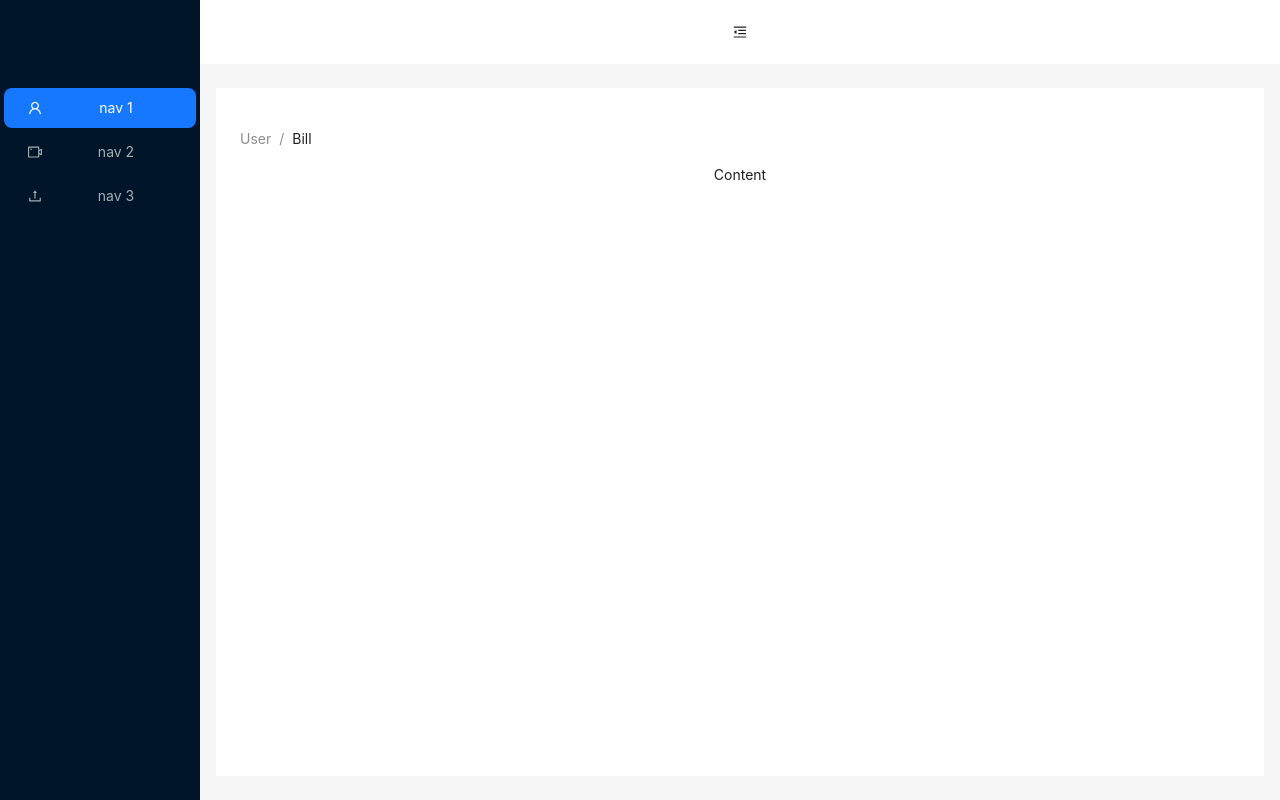
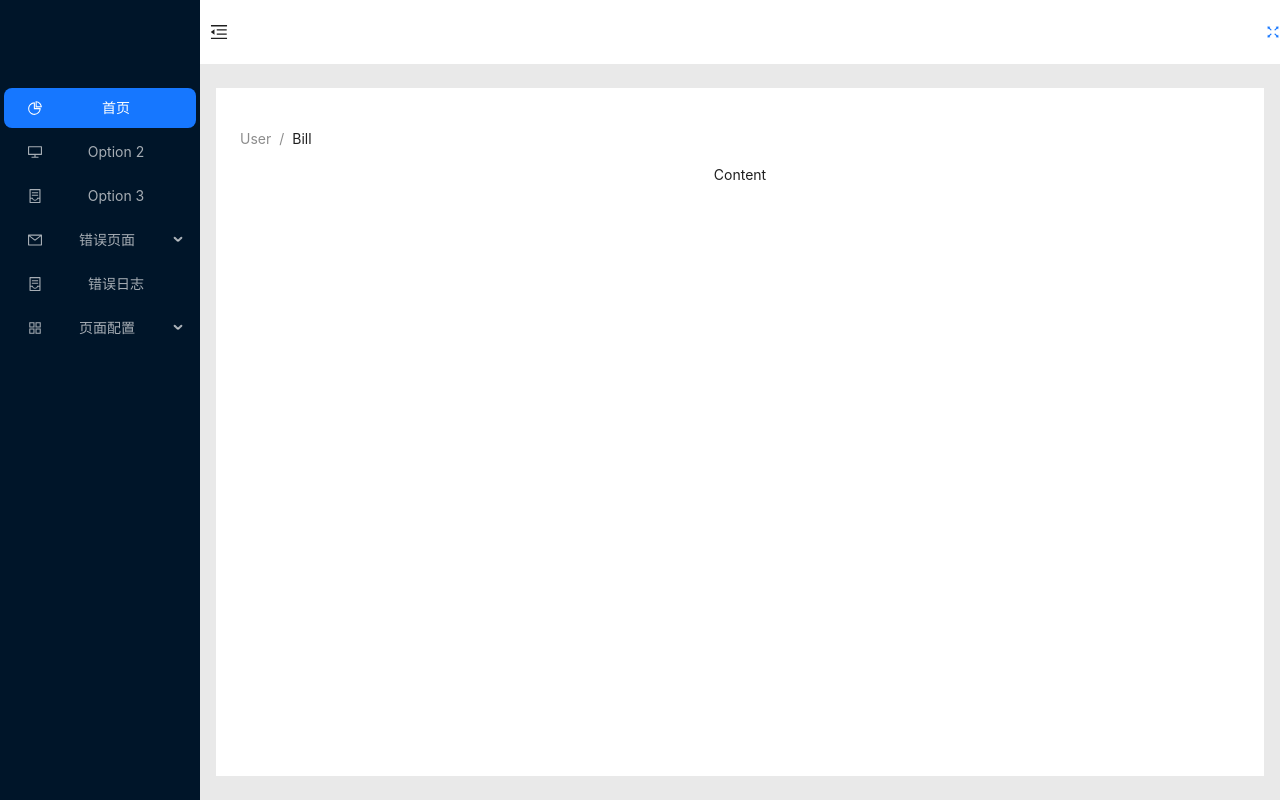
Before and after one commit to remloyal/remblogweb, a React (Vite) app: page /admin in a window 1280 px wide. Built offline with nearby package versions, Linux system fonts and the light colour scheme.

Commit message:
添加头部

```diff
--- /dev/null
+++ b/src/views/admin/Header.tsx
@@ -0,0 +1,28 @@
+import React, { useState } from "react";
+import {
+  MenuFoldOutlined,
+  MenuUnfoldOutlined,
+  UploadOutlined,
+  UserOutlined,
+  VideoCameraOutlined,
+  AppstoreOutlined,
+  ContainerOutlined,
+  DesktopOutlined,
+  MailOutlined,
+  PieChartOutlined,
+  FullscreenOutlined,
+} from "@ant-design/icons";
+import { Breadcrumb, Layout, Menu, theme } from "antd";
+
+const Header = () => {
+  return (
+    <>
+      <div className="site-right">
+        <a>
+          <FullscreenOutlined />
+        </a>
+      </div>
+    </>
+  );
+};
+export default Header;
--- a/src/views/admin/admin.less
+++ b/src/views/admin/admin.less
@@ -15,7 +15,26 @@
   margin: 16px;
   background: rgba(255, 255, 255, 0.3);
 }
-.admin{
+
+.admin {
   width: 100vw;
   height: 100vh;
 }
+
+.site-layout {
+  background-color: rgb(233, 233, 233);
+}
+
+.site-header {
+  display: flex;
+  justify-content: space-between;
+}
+
+.site-trigger {
+  // float: left;
+  padding: 10px;
+  font-size: 18px;
+  text-align: center;
+  display: flex;
+  align-items: center;
+}
--- a/src/views/admin/admin.tsx
+++ b/src/views/admin/admin.tsx
@@ -1,65 +1,101 @@
-
-import React, { useState } from 'react';
+import React, { useState } from "react";
 import {
   MenuFoldOutlined,
   MenuUnfoldOutlined,
   UploadOutlined,
   UserOutlined,
   VideoCameraOutlined,
-} from '@ant-design/icons';
-import { Breadcrumb, Layout, Menu, theme } from 'antd';
-import './admin.less'
+  AppstoreOutlined,
+  ContainerOutlined,
+  DesktopOutlined,
+  MailOutlined,
+  PieChartOutlined,
+} from "@ant-design/icons";
+import { Breadcrumb, Layout, Menu, theme } from "antd";
+import type { MenuProps } from "antd";
+import "./admin.less";
 const { Header, Sider, Content } = Layout;
+
+import HeaderEl from "./Header";
+
+type MenuItem = Required<MenuProps>["items"][number];
+function getItem(
+  label: React.ReactNode,
+  key: React.Key,
+  icon?: React.ReactNode,
+  children?: MenuItem[],
+  type?: "group"
+): MenuItem {
+  return {
+    key,
+    icon,
+    children,
+    label,
+    type,
+  } as MenuItem;
+}
 
 const Admin: React.FC = () => {
   const [collapsed, setCollapsed] = useState(false);
   const {
     token: { colorBgContainer },
   } = theme.useToken();
+  const items: MenuItem[] = [
+    getItem("首页", "1", <PieChartOutlined />),
+    getItem("Option 2", "2", <DesktopOutlined />),
+    getItem("Option 3", "3", <ContainerOutlined />),
 
+    getItem("错误页面", "sub1", <MailOutlined />, [
+      getItem("401", "5"),
+      getItem("404", "6"),
+      getItem("500", "7"),
+    ]),
+    getItem("错误日志", "8", <ContainerOutlined />),
+    getItem("页面配置", "sub2", <AppstoreOutlined />, [
+      getItem("Option 9", "9"),
+      getItem("Option 10", "10"),
+      getItem("Submenu", "sub3", null, [
+        getItem("Option 11", "11"),
+        getItem("Option 12", "12"),
+      ]),
+    ]),
+  ];
   return (
-    <Layout className='admin'>
+    <Layout className="admin">
       <Sider trigger={null} collapsible collapsed={collapsed}>
         <div className="logo" />
         <Menu
           theme="dark"
           mode="inline"
-          defaultSelectedKeys={['1']}
-          items={[
-            {
-              key: '1',
-              icon: <UserOutlined />,
-              label: 'nav 1',
-            },
-            {
-              key: '2',
-              icon: <VideoCameraOutlined />,
-              label: 'nav 2',
-            },
-            {
-              key: '3',
-              icon: <UploadOutlined />,
-              label: 'nav 3',
-            },
-          ]}
+          defaultSelectedKeys={["1"]}
+          items={items}
         />
       </Sider>
       <Layout className="site-layout">
-        <Header style={{ padding: 0, background: colorBgContainer }}>
-          {React.createElement(collapsed ? MenuUnfoldOutlined : MenuFoldOutlined, {
-            className: 'trigger',
-            onClick: () => setCollapsed(!collapsed),
-          })}
+        <Header
+          style={{ padding: 0, background: colorBgContainer }}
+          className="site-header"
+        >
+          <div className="site-trigger">
+            {React.createElement(
+              collapsed ? MenuUnfoldOutlined : MenuFoldOutlined,
+              {
+                className: "trigger",
+                onClick: () => setCollapsed(!collapsed),
+              }
+            )}
+          </div>
+          <HeaderEl></HeaderEl>
         </Header>
         <Content
           style={{
-            margin: '24px 16px',
+            margin: "24px 16px",
             padding: 24,
             minHeight: 280,
             background: colorBgContainer,
           }}
         >
-          <Breadcrumb style={{ margin: '16px 0' }}>
+          <Breadcrumb style={{ margin: "16px 0" }}>
             <Breadcrumb.Item>User</Breadcrumb.Item>
             <Breadcrumb.Item>Bill</Breadcrumb.Item>
           </Breadcrumb>
```
